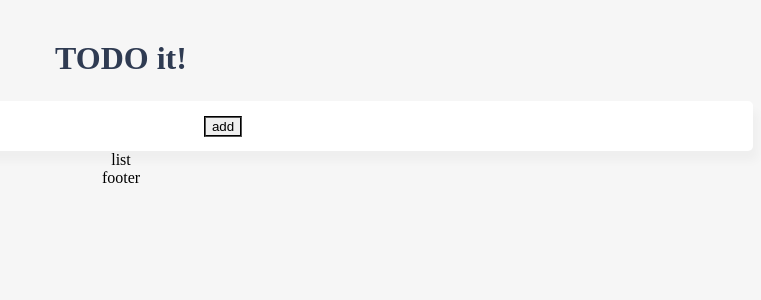
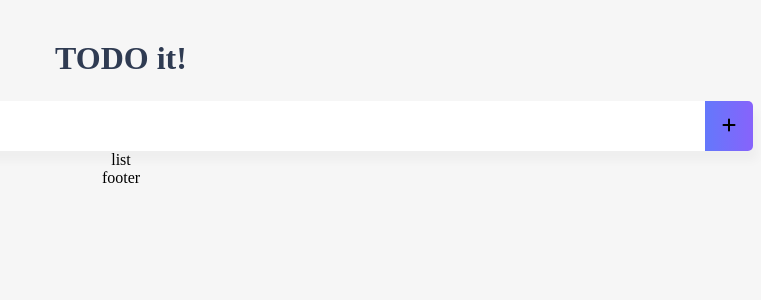
Before and after one commit to RDDcat/Vue_Study, a Vue app in the folder vue-todo/: page / in a window 1280 px wide. Shown: the top 300 px of the page, without its empty margins (519-1280 px from the left). Built offline with nearby package versions, Linux system fonts and the light colour scheme.

Commit message:
[UPDATE] 폰트어썸 설정 및 TodoInput 디자인 수정

```diff
--- a/vue-todo/public/index.html
+++ b/vue-todo/public/index.html
@@ -10,6 +10,8 @@
     <link rel="preconnect" href="https://fonts.googleapis.com">
     <link rel="preconnect" href="https://fonts.gstatic.com" crossorigin>
     <link href="https://fonts.googleapis.com/css2?family=Nanum+Pen+Script&display=swap" rel="stylesheet">
+    <!-- 폰트어썸 -->
+    <script src="https://kit.fontawesome.com/5924c21c60.js" crossorigin="anonymous"></script>
     <title><%= htmlWebpackPlugin.options.title %></title>
   </head>
   <body>
--- a/vue-todo/src/components/TodoFooter.vue
+++ b/vue-todo/src/components/TodoFooter.vue
@@ -10,6 +10,6 @@ export default {
 }
 </script>
 
-<style>
+<style scoped>
 
 </style>
--- a/vue-todo/src/components/TodoInput.vue
+++ b/vue-todo/src/components/TodoInput.vue
@@ -1,7 +1,9 @@
 <template>
     <div class="inputBox shadow">
         <input type="text" v-model="newTodoItem">
-        <button v-on:click="addTodo">add</button>
+        <span class="addContainer" v-on:click="addTodo">
+            <i class="fa-solid fa-plus"></i>
+        </span>
     </div>
 </template>
 
@@ -40,6 +42,7 @@ input:focus{
 .inputBox input{
     border-style: none;
     font-size: 0.9rem;
+    width: 90%;
 }
 .addContainer{
     float: right;
```
